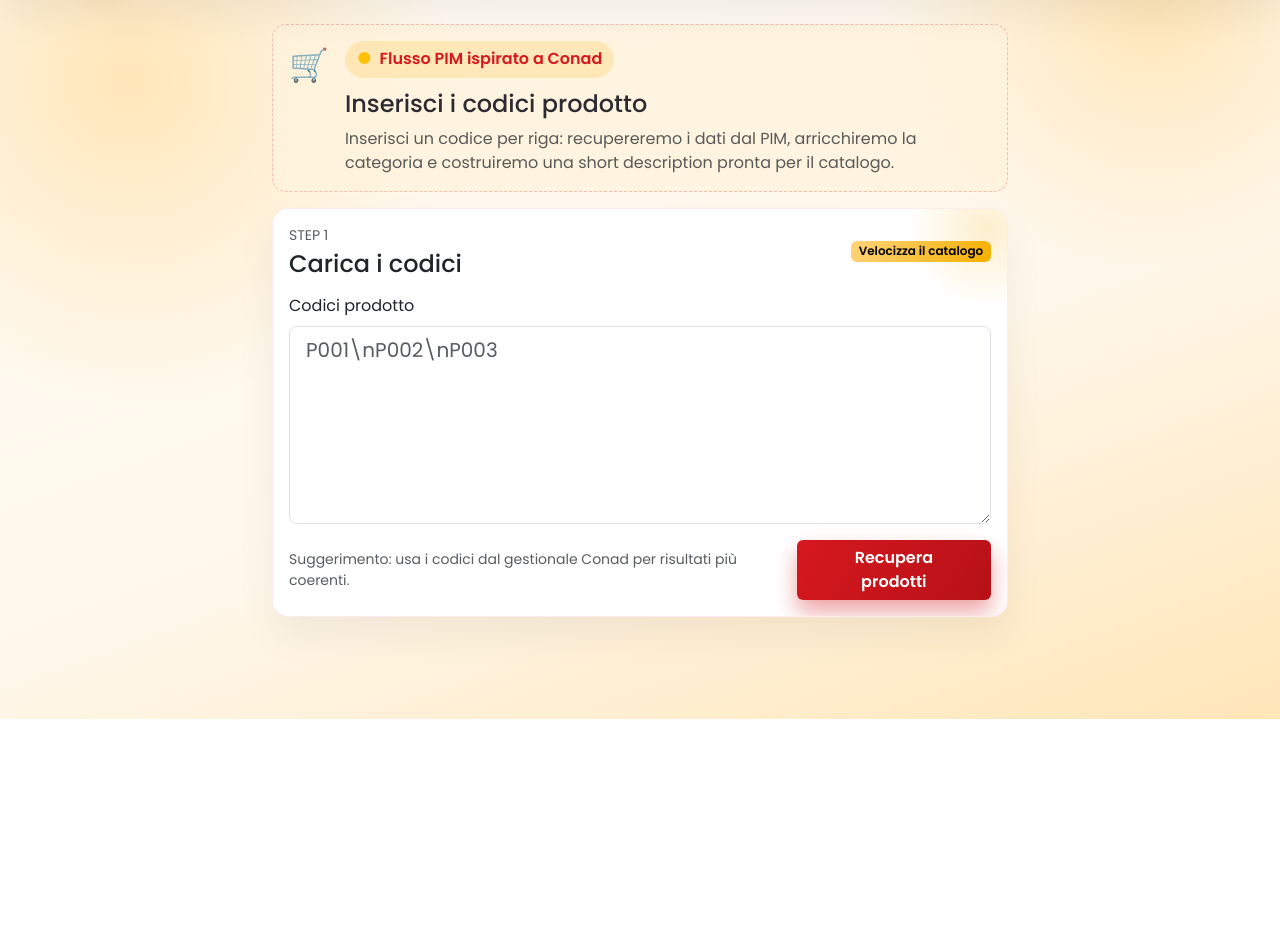
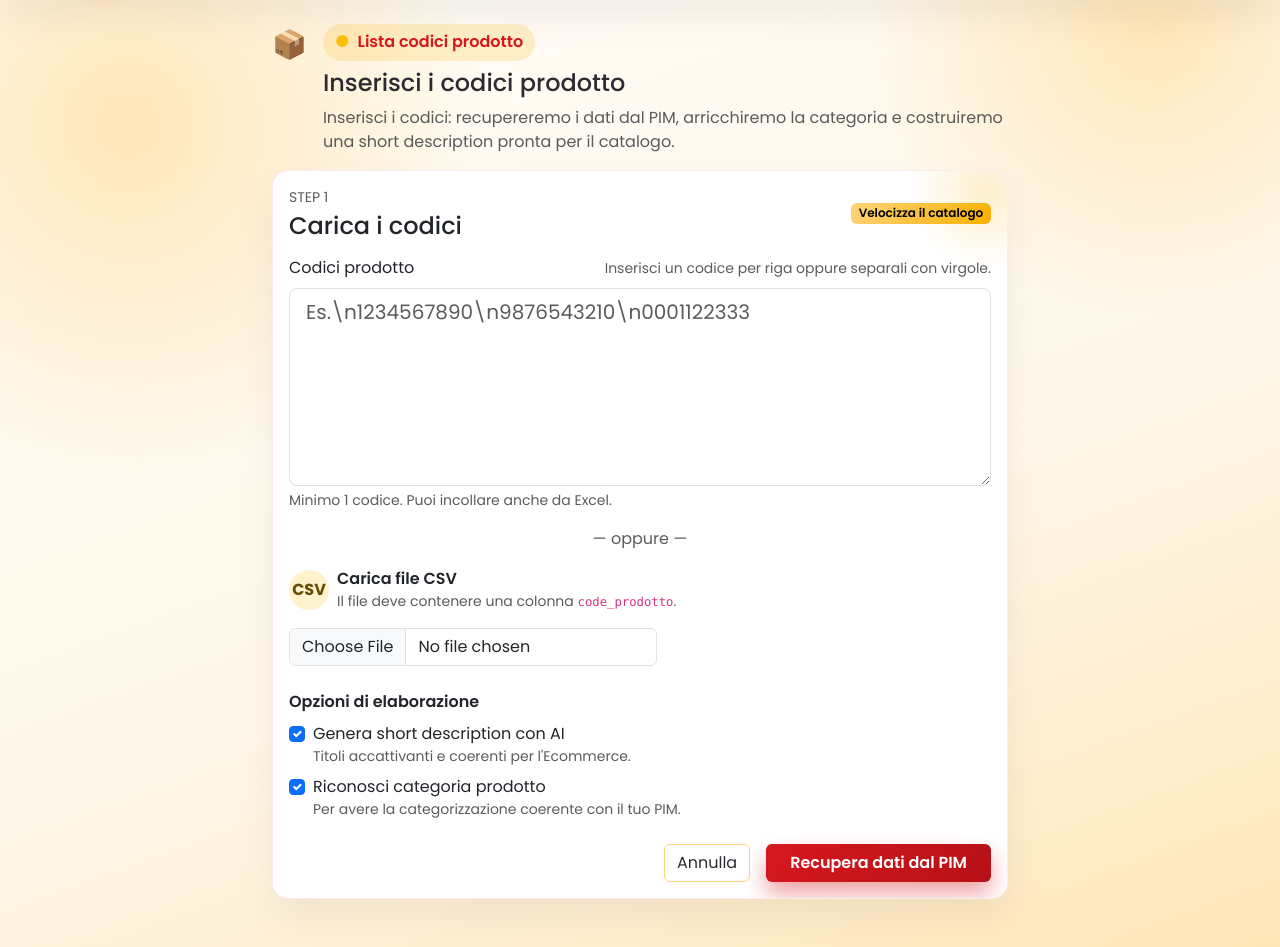
Before and after one commit to pcarella/TestCodex, a Flask app: page /codici in a window 1280 px wide. Shown: the part 81-1028 px from the top of the page. Before the commit the page ends 800 px from the top, so only its background shows below. Run offline with Flask 3, Linux system fonts and the light colour scheme; the visitor is signed in with stand-in values (Sample User, id 1).

Commit message:
Enhance product code intake and options

```diff
--- a/app.py
+++ b/app.py
@@ -1,5 +1,8 @@
 from __future__ import annotations
 
+import csv
+import io
+import re
 from dataclasses import dataclass
 from typing import Dict, List, Optional
 
@@ -96,12 +99,25 @@ def fetch_from_pim(codes: List[str]) -> List[Dict[str, str]]:
     return results
 
 
-def build_products(codes: List[str]) -> List[Product]:
+def build_products(
+    codes: List[str],
+    *,
+    generate_short_description: bool = True,
+    recognize_category: bool = True,
+) -> List[Product]:
     raw_products = fetch_from_pim(codes)
     products: List[Product] = []
     for product in raw_products:
-        category = classify_category(product["name"], product["description"])
-        short_description = generate_short_description(product)
+        category = (
+            classify_category(product["name"], product["description"])
+            if recognize_category
+            else ""
+        )
+        short_description = (
+            generate_short_description(product)
+            if generate_short_description
+            else ""
+        )
         products.append(
             Product(
                 code=product["code"],
@@ -114,6 +130,31 @@ def build_products(codes: List[str]) -> List[Product]:
             )
         )
     return products
+
+
+def parse_codes(raw_codes: str, csv_file) -> List[str]:
+    codes: List[str] = []
+
+    def add_code(value: str) -> None:
+        code = value.strip()
+        if code and code not in codes:
+            codes.append(code)
+
+    for code in re.split(r"[\n,]+", raw_codes):
+        add_code(code)
+
+    if csv_file and csv_file.filename:
+        content = csv_file.stream.read()
+        try:
+            decoded = content.decode("utf-8")
+        except UnicodeDecodeError:
+            return codes
+
+        reader = csv.DictReader(io.StringIO(decoded))
+        for row in reader:
+            add_code(row.get("code_prodotto", ""))
+
+    return codes
 
 
 def login_required(view_func):
@@ -158,11 +199,24 @@ def logout():
 def codes():
     if request.method == "POST":
         raw_codes = request.form.get("codes", "")
-        codes = [code.strip() for code in raw_codes.splitlines() if code.strip()]
+        csv_file = request.files.get("csv_file")
+        generate_short_description = bool(request.form.get("generate_short_description"))
+        recognize_category = bool(request.form.get("recognize_category"))
+
+        codes = parse_codes(raw_codes, csv_file)
         if not codes:
             flash("Inserisci almeno un codice prodotto.")
         else:
-            session["products"] = [product.__dict__ for product in build_products(codes)]
+            products = build_products(
+                codes,
+                generate_short_description=generate_short_description,
+                recognize_category=recognize_category,
+            )
+            session["products"] = [product.__dict__ for product in products]
+            session["options"] = {
+                "generate_short_description": generate_short_description,
+                "recognize_category": recognize_category,
+            }
             return redirect(url_for("results"))
     return render_template("codes.html")
 
@@ -174,7 +228,11 @@ def results():
     if not products:
         flash("Nessun prodotto richiesto. Inserisci i codici per continuare.")
         return redirect(url_for("codes"))
-    return render_template("results.html", products=products)
+    options = session.get(
+        "options",
+        {"generate_short_description": True, "recognize_category": True},
+    )
+    return render_template("results.html", products=products, options=options)
 
 
 @app.route("/prodotto/<code>", methods=["GET", "POST"])
--- a/templates/codes.html
+++ b/templates/codes.html
@@ -2,12 +2,12 @@
 {% block content %}
 <div class="row justify-content-center mb-3">
   <div class="col-lg-10 col-xl-8">
-    <div class="subtle-panel d-flex align-items-start gap-3">
-      <div class="fs-2">🛒</div>
+    <div class="d-flex align-items-start gap-3">
+      <div class="fs-3">📦</div>
       <div>
-        <div class="section-title mb-1"><span class="text-warning">●</span> Flusso PIM ispirato a Conad</div>
-        <h1 class="h4 mt-2 mb-2">Inserisci i codici prodotto</h1>
-        <p class="mb-0 text-muted">Inserisci un codice per riga: recupereremo i dati dal PIM, arricchiremo la categoria e costruiremo una short description pronta per il catalogo.</p>
+        <div class="section-title mb-1"><span class="text-warning">●</span> Lista codici prodotto</div>
+        <h1 class="h4 mt-1 mb-2">Inserisci i codici prodotto</h1>
+        <p class="mb-0 text-muted">Inserisci i codici: recupereremo i dati dal PIM, arricchiremo la categoria e costruiremo una short description pronta per il catalogo.</p>
       </div>
     </div>
   </div>
@@ -25,21 +25,60 @@
           <span class="badge text-bg-info">Velocizza il catalogo</span>
         </div>
 
-        <form method="post" class="mt-2">
+        <form method="post" class="mt-2" enctype="multipart/form-data">
           <div class="mb-3">
-            <label class="form-label" for="codes">Codici prodotto</label>
+            <div class="d-flex align-items-center justify-content-between mb-2">
+              <label class="form-label mb-0" for="codes">Codici prodotto</label>
+              <small class="text-muted">Inserisci un codice per riga oppure separali con virgole.</small>
+            </div>
             <textarea
               class="form-control form-control-lg"
               id="codes"
               name="codes"
               rows="6"
-              placeholder="P001\nP002\nP003"
-              required
-            ></textarea>
+              placeholder="Es.\n1234567890\n9876543210\n0001122333"
+            >{{ request.form.get('codes', '') }}</textarea>
+            <div class="form-text">Minimo 1 codice. Puoi incollare anche da Excel.</div>
           </div>
-          <div class="d-flex align-items-center justify-content-between">
-            <div class="text-muted small">Suggerimento: usa i codici dal gestionale Conad per risultati più coerenti.</div>
-            <button type="submit" class="btn btn-primary px-4">Recupera prodotti</button>
+
+          <div class="my-3 text-center text-muted">— oppure —</div>
+
+          <div class="mb-4 d-flex align-items-center gap-3 flex-wrap">
+            <div class="d-flex align-items-center gap-2 flex-grow-1">
+              <div class="bg-warning-subtle text-warning-emphasis rounded-circle d-inline-flex align-items-center justify-content-center" style="width: 40px; height: 40px;">
+                <span class="fw-bold">CSV</span>
+              </div>
+              <div>
+                <div class="fw-semibold">Carica file CSV</div>
+                <div class="small text-muted">Il file deve contenere una colonna <code>code_prodotto</code>.</div>
+              </div>
+            </div>
+            <div>
+              <input class="form-control" type="file" id="csv_file" name="csv_file" accept=".csv" />
+            </div>
+          </div>
+
+          <div class="mb-4">
+            <div class="fw-semibold mb-2">Opzioni di elaborazione</div>
+            <div class="form-check mb-2">
+              <input class="form-check-input" type="checkbox" value="1" id="generate_short_description" name="generate_short_description" checked />
+              <label class="form-check-label" for="generate_short_description">
+                Genera short description con AI
+              </label>
+              <div class="text-muted small">Titoli accattivanti e coerenti per l'Ecommerce.</div>
+            </div>
+            <div class="form-check">
+              <input class="form-check-input" type="checkbox" value="1" id="recognize_category" name="recognize_category" checked />
+              <label class="form-check-label" for="recognize_category">
+                Riconosci categoria prodotto
+              </label>
+              <div class="text-muted small">Per avere la categorizzazione coerente con il tuo PIM.</div>
+            </div>
+          </div>
+
+          <div class="d-flex justify-content-end gap-3 mt-2">
+            <a class="btn btn-outline-secondary" href="{{ url_for('logout') }}">Annulla</a>
+            <button type="submit" class="btn btn-primary px-4">Recupera dati dal PIM</button>
           </div>
         </form>
       </div>
```
Also changed, not shown: templates/results.html (+12 -2 lines).
